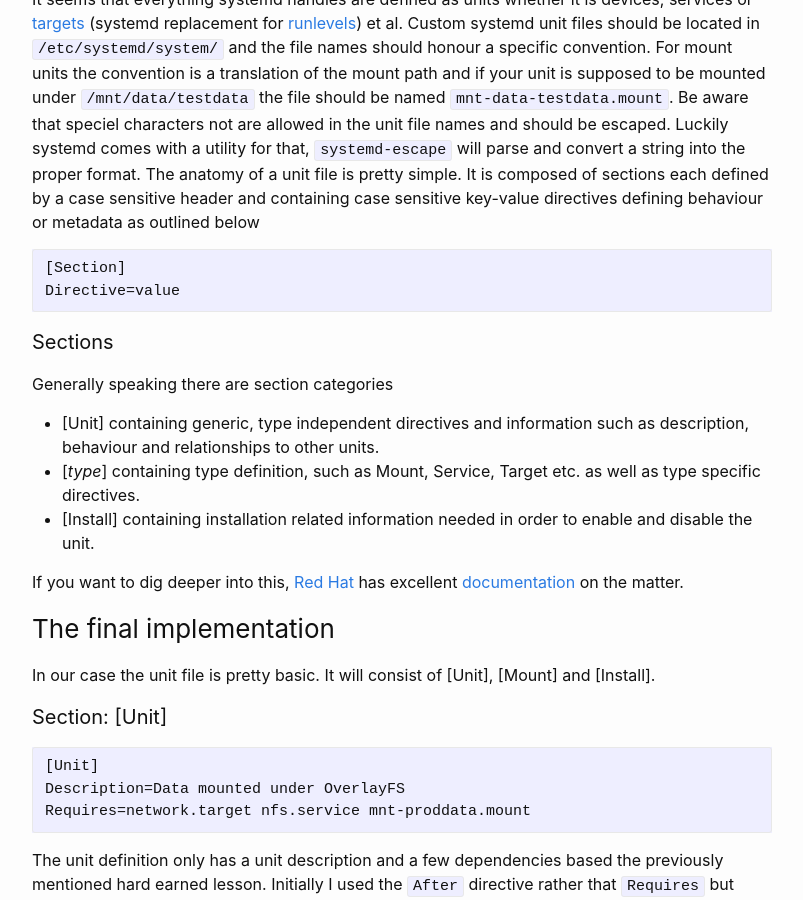
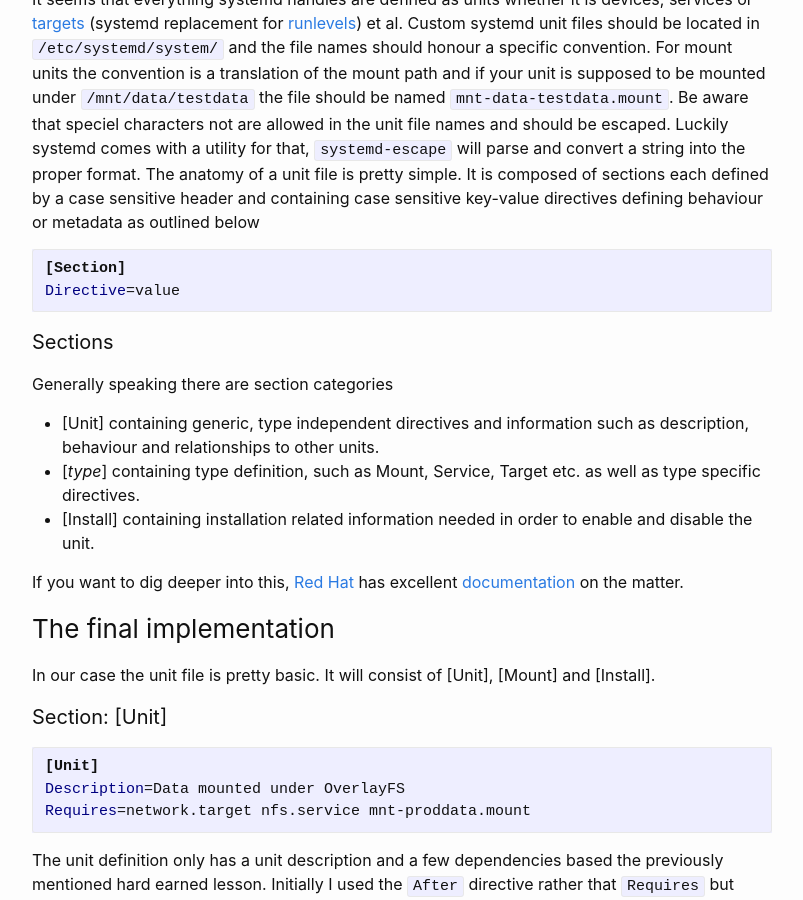
Before and after one commit to ndlarsen/ndlarsen.github.io, a Jekyll site: the page built from _posts/2019-09-30-mounting-a-nfs-based-unionfs-at-boot.md, in a window 1280 px wide and 900 px high, scrolled down 4769 px. Shown: the whole window, without its empty margins (238-1041 px from the left). Built offline with Jekyll 4.4.1, drawn with Linux system fonts in a browser that asks for light colours.

Commit message:
More syntax highlighting

````diff
--- a/_posts/2019-09-30-mounting-a-nfs-based-unionfs-at-boot.md
+++ b/_posts/2019-09-30-mounting-a-nfs-based-unionfs-at-boot.md
@@ -105,7 +105,7 @@ Having finally located the cause a proper solution could be made. Rather than at
 
 ### Unit files
 It seems that everything systemd handles are defined as units whether it is devices, services or [targets](https://access.redhat.com/documentation/en-us/red_hat_enterprise_linux/7/html/system_administrators_guide/sect-managing_services_with_systemd-targets) (systemd replacement for [runlevels](https://en.wikipedia.org/wiki/Runlevel)) et al. Custom systemd unit files should be located in `/etc/systemd/system/` and the file names should honour a specific convention. For mount units the convention is a translation of the mount path and if your unit is supposed to be mounted under `/mnt/data/testdata` the file should be named `mnt-data-testdata.mount`. Be aware that speciel characters not are allowed in the unit file names and should be escaped. Luckily systemd comes with a utility for that, `systemd-escape` will parse and convert a string into the proper format. The anatomy of a unit file is pretty simple. It is composed of sections each defined by a case sensitive header and containing case sensitive key-value directives defining behaviour or metadata as outlined below
-```
+```systemd
 [Section]
 Directive=value
 ```
@@ -121,7 +121,7 @@ Generally speaking there are section categories
 In our case the unit file is pretty basic. It will consist of \[Unit\], \[Mount\] and \[Install\].
 
 #### Section: \[Unit\]
-```
+```systemd
 [Unit]
 Description=Data mounted under OverlayFS
 Requires=network.target nfs.service mnt-proddata.mount
````
